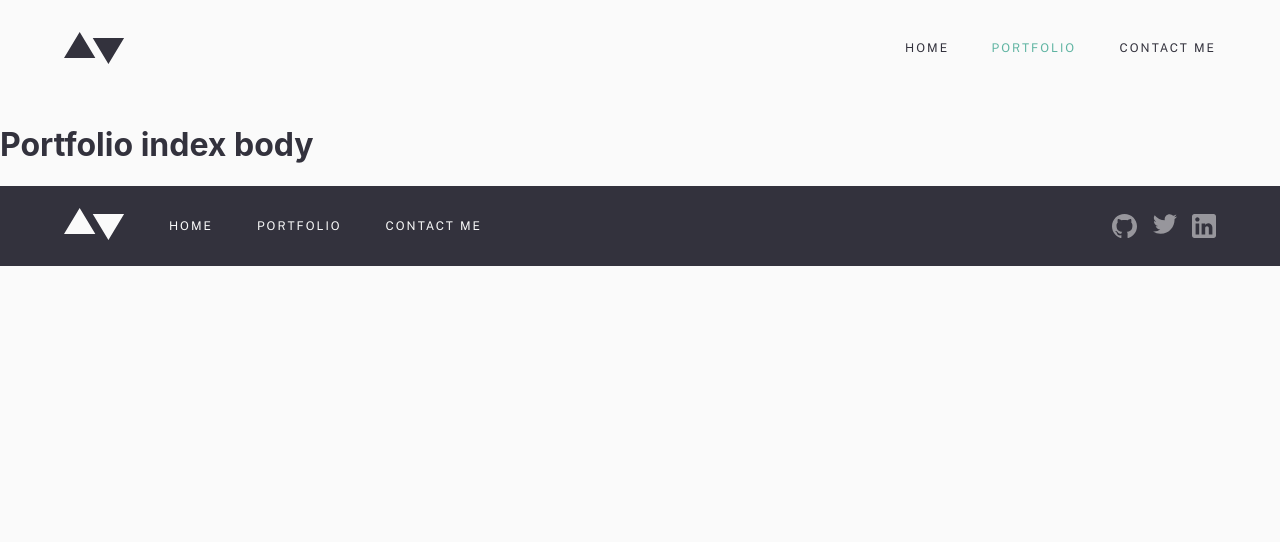
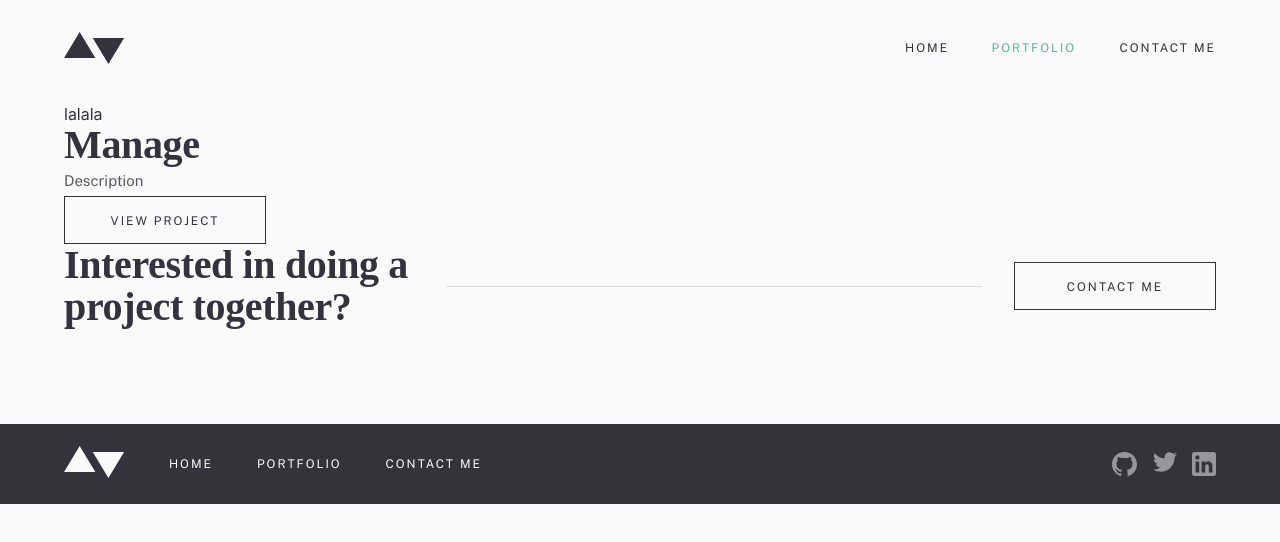
Before and after one commit to tarkanyil/portfolio-website, a React (Create React App) app: page /portfolio in a window 1280 px wide. Shown: the top 542 px of the page. Built offline with nearby package versions, Linux system fonts and the light colour scheme; a web font is replaced by a local one.

Commit message:
Refactor: interested section to own reusable component, spacer and separator elements to own reusable component, added PageContainer global styled component, moved some page styles to app.styles. Feat: added basics of portfolio-index-page

```diff
--- a/src/App.styles.jsx
+++ b/src/App.styles.jsx
@@ -11,6 +11,22 @@ export const AppContainer = styled.div`
   @media only screen and (min-width: 768px) {
 
   }
+`;
+
+export const PageContainer = styled.div`
+  width: 83%;
+  margin-left: auto;
+  margin-right: auto;
+  @media only screen and (min-width: 768px) {
+    width: 90%;
+  }
+`;
+
+export const Separator = styled.div`
+  width: 100%;
+  height: 1px;
+  background: #33323d;
+  opacity: 15%;
 `;
 
 export const H1 = styled.p`
--- /dev/null
+++ b/src/components/cond-elements/cond-elements.comps.jsx
@@ -0,0 +1,51 @@
+import React, { useState, useEffect } from 'react';
+
+import styled from 'styled-components';
+import { Separator } from '../../App.styles.jsx';
+
+function getHeight({ axis, size }) {
+  return axis === 'horizontal' ? 1 : size;
+}
+function getWidth({ axis, size }) {
+  return axis === 'vertical' ? 1 : size;
+}
+const SpacerBlock = styled.span`
+  display: block;
+  width: ${getWidth}px;
+  min-width: ${getWidth}px;
+  height: ${getHeight}px;
+  min-height: ${getHeight}px;
+`;
+
+const lowerBreakpoint = 768;
+// const higherBreakpoint = 1440;
+
+// Returns the actual viewport width so we can use it in our components
+const useViewport = () => {
+  const [width, setWidth] = useState(window.innerWidth);
+
+  useEffect(() => {
+    const handleWindowResize = () => setWidth(window.innerWidth);
+    window.addEventListener('resize', handleWindowResize);
+    return () => window.removeEventListener('resize', handleWindowResize);
+  }, []);
+
+  return { width };
+};
+
+export const Spacer = ( { mob, tab } ) => {
+  const { width } = useViewport();
+  if (!tab && width > lowerBreakpoint) {
+    return null;
+  }
+  return width < lowerBreakpoint ? (
+    <SpacerBlock size={mob} />
+  ) : (
+    <SpacerBlock size={tab} />
+  );
+};
+
+export const CondSeparator = () => {
+  const { width } = useViewport();
+  return width > lowerBreakpoint && <Separator />;
+};
--- /dev/null
+++ b/src/components/interested-section/interested-section.comp.jsx
@@ -0,0 +1,27 @@
+import React, { useState, useEffect } from 'react';
+
+import { H2, TextWrapper, Separator } from '../../App.styles.jsx';
+import Button from '../../components/button/button.comp.jsx';
+import {
+  Spacer,
+  CondSeparator,
+} from '../cond-elements/cond-elements.comps.jsx';
+
+import { Interested } from './interested-section.styles';
+
+const InterestedSection = () => (
+  <div>
+    <Interested>
+      <TextWrapper width="350px">
+        <H2>Interested in doing a project together?</H2>
+      </TextWrapper>
+      <Spacer mob="40" tab="32" />
+      <CondSeparator />
+      <Spacer mob="0" tab="32" />
+      <Button to="/contact" text="CONTACT ME" />
+    </Interested>
+    <Spacer mob="80" tab="96" />
+  </div>
+);
+
+export default InterestedSection;
--- /dev/null
+++ b/src/components/interested-section/interested-section.styles.jsx
@@ -0,0 +1,13 @@
+import styled from 'styled-components';
+
+export const Interested = styled.div`
+display: flex;
+flex-direction: column;
+text-align: center;
+align-items: center;
+@media only screen and (min-width: 768px) {
+  flex-direction: row;
+  text-align: left;
+  /* justify-content: space-between; */
+}
+`;
--- a/src/pages/homepage/homepage.comp.jsx
+++ b/src/pages/homepage/homepage.comp.jsx
@@ -1,4 +1,4 @@
-import React, { useEffect, useState, createContext, useContext } from 'react';
+import React, { useEffect, useState } from 'react';
 import { Link, animateScroll as scroll } from 'react-scroll';
 
 import hero from '../../assets/images/homepage/mobile/image-homepage-hero@2x.jpg';
@@ -6,20 +6,18 @@ import profile from '../../assets/images/homepage/mobile/image-homepage-profile.
 import profile_tablet from '../../assets/images/homepage/tablet/image-homepage-profile.jpg';
 
 import {
-  Container,
-  Separator,
   WelcomeSection,
   WelcomeSubSection,
   AboutSection,
   ProfileImg,
   AboutRightSide,
-  InterestedSection,
 } from './homepage.styles.jsx';
-import { H2, Body2, TextWrapper } from '../../App.styles.jsx';
+import { H2, Body2, PageContainer, Separator } from '../../App.styles.jsx';
 import Spacer from '../../spacer.jsx';
 
 import ButtonArrow from '../../components/button-arrow/button-arrow.comp.jsx';
 import Button from '../../components/button/button.comp.jsx';
+import InterestedSection from '../../components/interested-section/interested-section.comp.jsx';
 
 const HomePage = () => {
   // Returns the actual viewport width so we can use it in our components
@@ -50,7 +48,6 @@ const HomePage = () => {
   const CondSpacer = (sizeMob, sizeTab) => {
     const { width } = useViewport();
     const lowerBreakpoint = 768;
-    console.log(sizeTab);
     // const higherBreakpoint = 1440;
     if ((!sizeTab) && (width > lowerBreakpoint)) { return null }
     return width < lowerBreakpoint ? (
@@ -69,7 +66,7 @@ const HomePage = () => {
 
   return (
     <div>
-      <Container>
+      <PageContainer>
         <WelcomeSection>
           {' '}
           <img src={hero} alt="starter-photo" />
@@ -120,19 +117,9 @@ const HomePage = () => {
 
         <Spacer size={115} />
 
-        <InterestedSection>
-          <TextWrapper width='350px'>
-            <H2>
-              Interested in doing a project together?
-            </H2>
-          </TextWrapper>
-          {CondSpacer(40, 32)}
-          {CondSeparator()}
-          {CondSpacer(0, 32)}
-          <Button to="/contact" text="CONTACT ME" />
-        </InterestedSection>
-        {CondSpacer(80, 96)}
-      </Container>
+        <InterestedSection />
+
+      </PageContainer>
     </div>
   );
 };
--- a/src/pages/homepage/homepage.styles.jsx
+++ b/src/pages/homepage/homepage.styles.jsx
@@ -1,7 +1,7 @@
 import styled from 'styled-components';
 import { colors } from '../../utils/constants.jsx';
 
-export const Container = styled.div`
+export const PageContainer = styled.div`
   width: 83%;
   margin-left: auto;
   margin-right: auto;
@@ -70,15 +70,3 @@ export const AboutRightSide = styled.div`
   align-items: left;
   justify-content: space-between;
 `;
-
-export const InterestedSection = styled.div`
-  display: flex;
-  flex-direction: column;
-  text-align: center;
-  align-items: center;
-  @media only screen and (min-width: 768px) {
-    flex-direction: row;
-    text-align: left;
-    /* justify-content: space-between; */
-  }
-`;
--- a/src/pages/portfolio-index-page/portfolio-index-page.comp.jsx
+++ b/src/pages/portfolio-index-page/portfolio-index-page.comp.jsx
@@ -1,10 +1,44 @@
 import React from 'react';
 
+import Button from '../../components/button/button.comp.jsx';
+import {
+  Spacer,
+  CondSeparator,
+} from '../../components/cond-elements/cond-elements.comps.jsx';
+import InterestedSection from '../../components/interested-section/interested-section.comp.jsx';
+
+import { ItemContainer, ItemImage, ItemDescription } from './portfolio-index-page.styles.jsx';
+
+import {
+  H2,
+  Body2,
+  TextWrapper,
+  PageContainer,
+  Separator,
+} from '../../App.styles.jsx';
+
 const PortfolioIndexPage = () => {
-  const hello = 'Portfolio index body';
+  const hello = '';
   return (
     <div>
-      <h1>{hello}</h1>
+      <PageContainer>
+        {/* <Spacer tab="160" mob="160" /> */}
+
+        <ItemContainer>
+          <ItemImage>lalala</ItemImage>
+          <ItemDescription>
+            <H2>
+              Manage
+            </H2>
+            <Body2>
+              Description
+            </Body2>
+            <Button to="#" text="VIEW PROJECT" />
+          </ItemDescription>
+        </ItemContainer>
+
+        <InterestedSection />
+      </PageContainer>
     </div>
   );
 };
--- /dev/null
+++ b/src/pages/portfolio-index-page/portfolio-index-page.styles.jsx
@@ -0,0 +1,13 @@
+import styled from 'styled-components';
+
+export const ItemContainer = styled.div`
+  display: flex;
+  flex-direction: column;
+`;
+
+export const ItemImage = styled.div``;
+
+export const ItemDescription = styled.div`
+  display: flex;
+  flex-direction: column;
+`;
```
